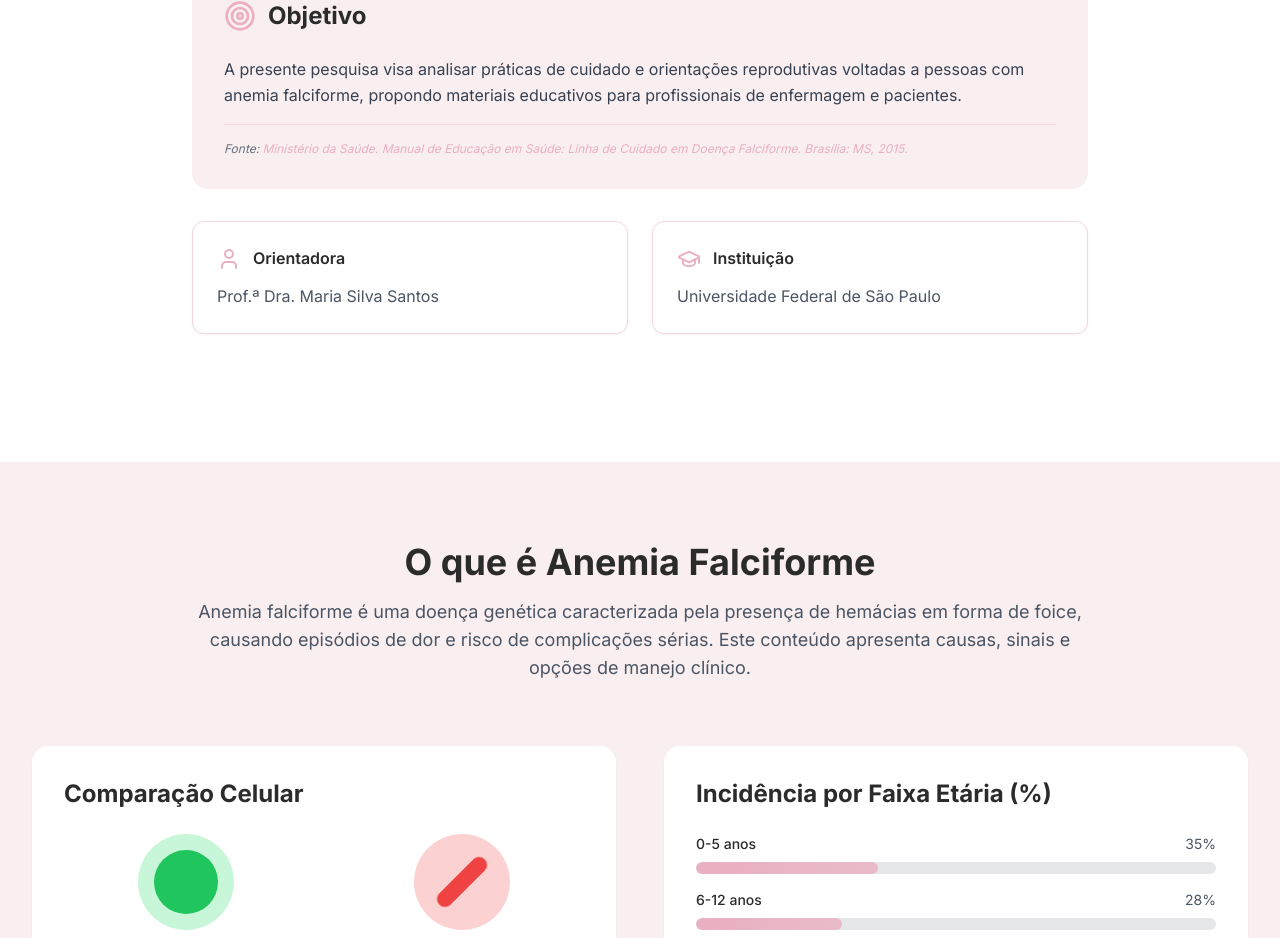
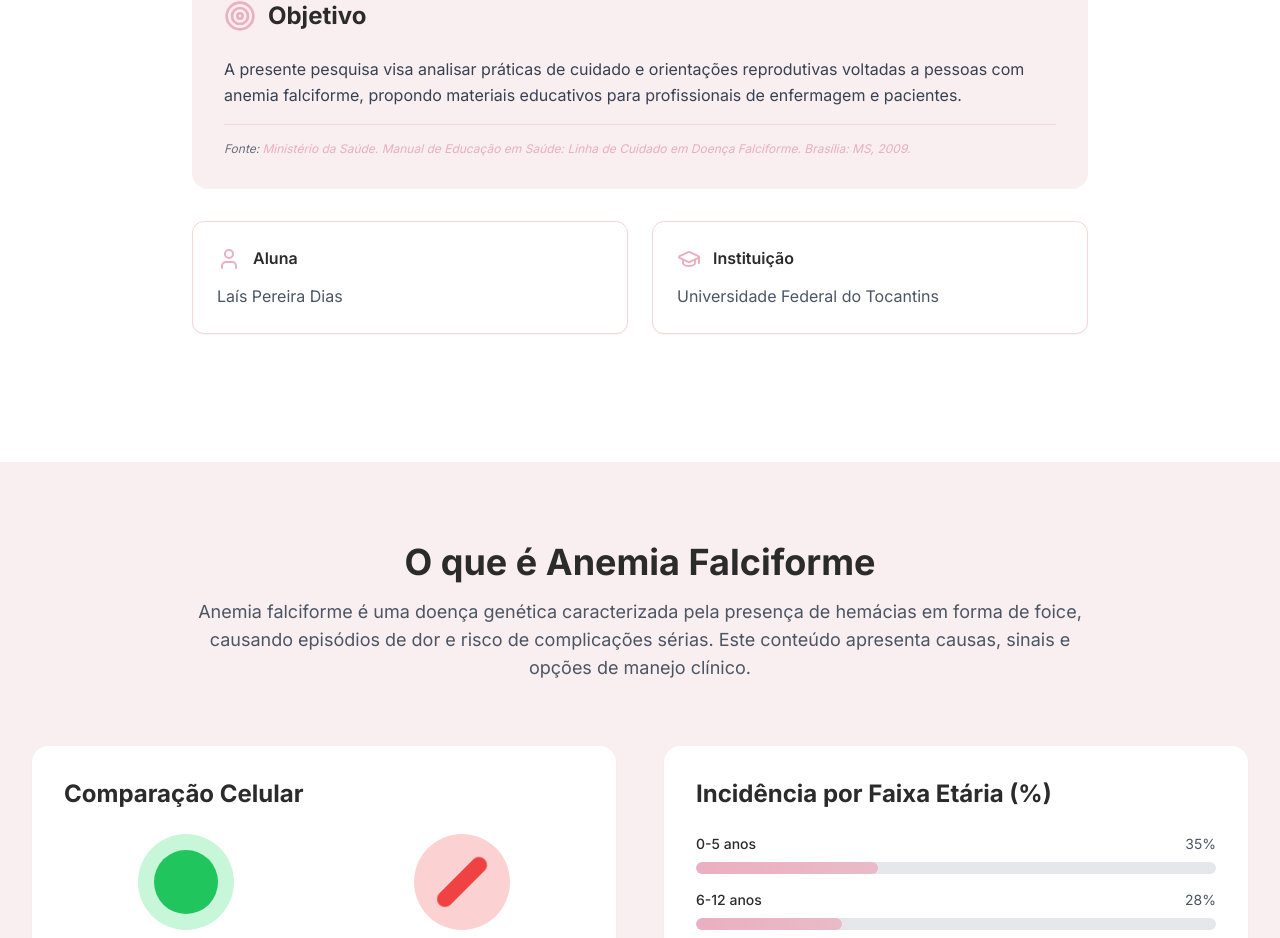
Before and after one commit to iagorlrnc/modeloVI, a React (Vite) app: page / in a window 1280 px wide. Shown: the part 1088-2026 px from the top of the page. Built offline with nearby package versions, Linux system fonts and the light colour scheme.

Commit message:
addLinkFont

```diff
--- a/src/components/About.tsx
+++ b/src/components/About.tsx
@@ -30,7 +30,7 @@ const About: React.FC = () => {
               </p>
               <div className="mt-4 pt-4 border-t border-rosa-marfil-2">
                 <p className="text-xs text-gray-500 italic">
-                  Fonte: <a href="https://bvsms.saude.gov.br/bvs/publicacoes/manual_educacao_saude_linha_cuidado_doenca_falciforme.pdf" target="_blank" rel="noopener noreferrer" className="text-accent hover:underline">Ministério da Saúde. Manual de Educação em Saúde: Linha de Cuidado em Doença Falciforme. Brasília: MS, 2015.</a>
+                  Fonte: <a href="https://bvsms.saude.gov.br/bvs/publicacoes/manual_educacao_saude_v2.pdf" target="_blank" rel="noopener noreferrer" className="text-accent hover:underline">Ministério da Saúde. Manual de Educação em Saúde: Linha de Cuidado em Doença Falciforme. Brasília: MS, 2009.</a>
                 </p>
               </div>
             </div>
@@ -39,9 +39,9 @@ const About: React.FC = () => {
               <div className="bg-white p-6 rounded-xl border border-rosa-marfil-2 shadow-sm">
                 <div className="flex items-center space-x-3 mb-3">
                   <User className="w-6 h-6 text-accent" />
-                  <h4 className="font-semibold text-text">Orientadora</h4>
+                  <h4 className="font-semibold text-text">Aluna</h4>
                 </div>
-                <p className="text-gray-600">Prof.ª Dra. Maria Silva Santos</p>
+                <p className="text-gray-600">Laís Pereira Dias</p>
               </div>
 
               <div className="bg-white p-6 rounded-xl border border-rosa-marfil-2 shadow-sm">
@@ -49,7 +49,7 @@ const About: React.FC = () => {
                   <GraduationCap className="w-6 h-6 text-accent" />
                   <h4 className="font-semibold text-text">Instituição</h4>
                 </div>
-                <p className="text-gray-600">Universidade Federal de São Paulo</p>
+                <p className="text-gray-600">Universidade Federal do Tocantins</p>
               </div>
             </div>
           </div>
```
